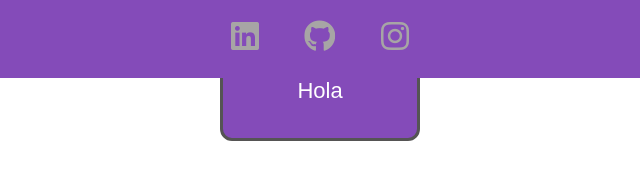
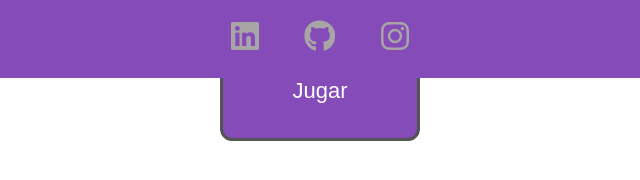
Before and after one commit to Alucardpeek/embedidos-y-animaciones, a plain HTML site: page index.html in a window 1280 px wide. Shown: the part 722-902 px from the top of the page, 320-960 px from the left. Drawn offline with Linux system fonts and the light colour scheme.

Commit message:
Update index.html

```diff
--- a/index.html
+++ b/index.html
@@ -18,7 +18,7 @@
             <p>Counter-Strike es una serie de videojuegos multijugador de disparos en primera persona tácticos en los que equipos de terroristas luchan para perpetrar un acto de terror mientras que los antiterroristas intentan prevenirlo. La serie comenzó en Windows en 1999 con el lanzamiento del primer videojuego, Counter-Strike.</p>
         </div>
         <iframe width="560" height="315" src="https://www.youtube.com/embed/1FpKmi566y8?si=p2eL07Q4sEtEw9v2" title="YouTube video player" frameborder="0" allow="accelerometer; autoplay; clipboard-write; encrypted-media; gyroscope; picture-in-picture; web-share" referrerpolicy="strict-origin-when-cross-origin" allowfullscreen></iframe>
-        <button>Hola</button>
+        <button>Jugar</button>
         <div class="end"></div>
     </header>
     <footer>
```
